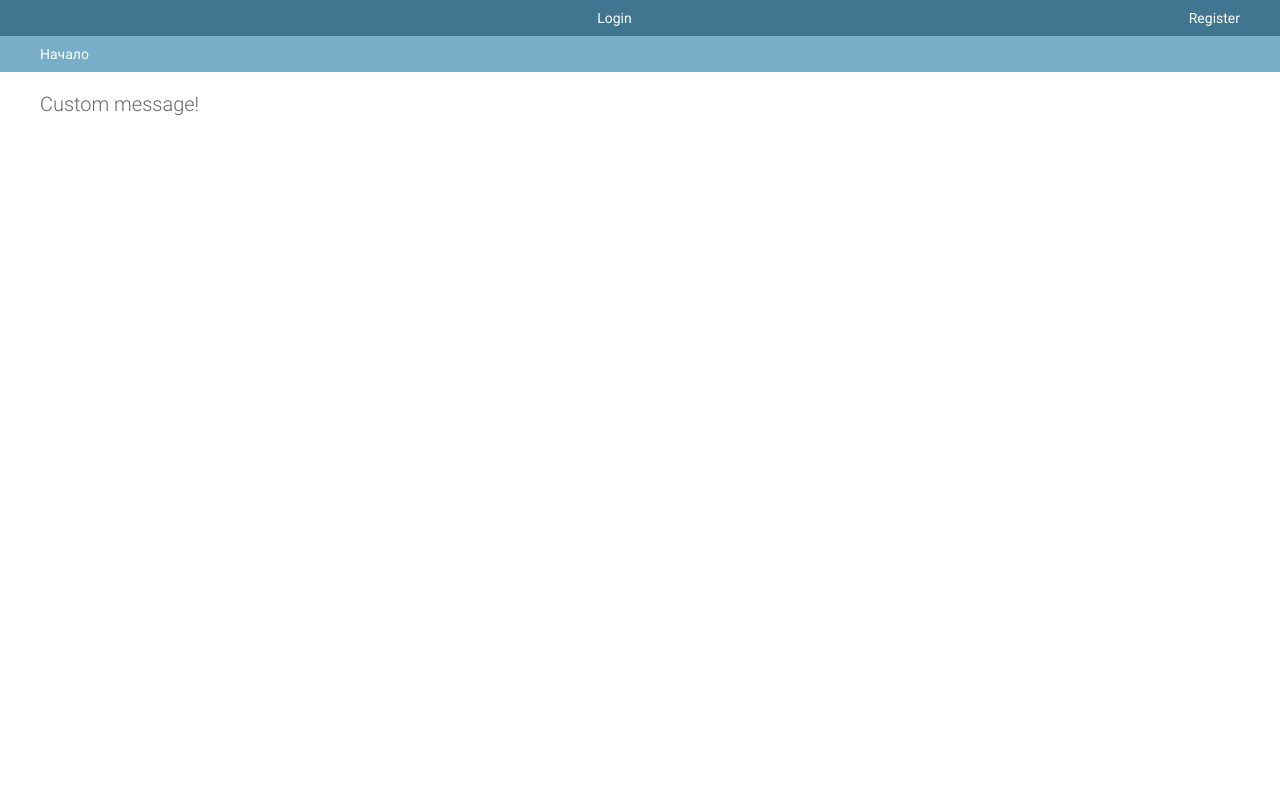
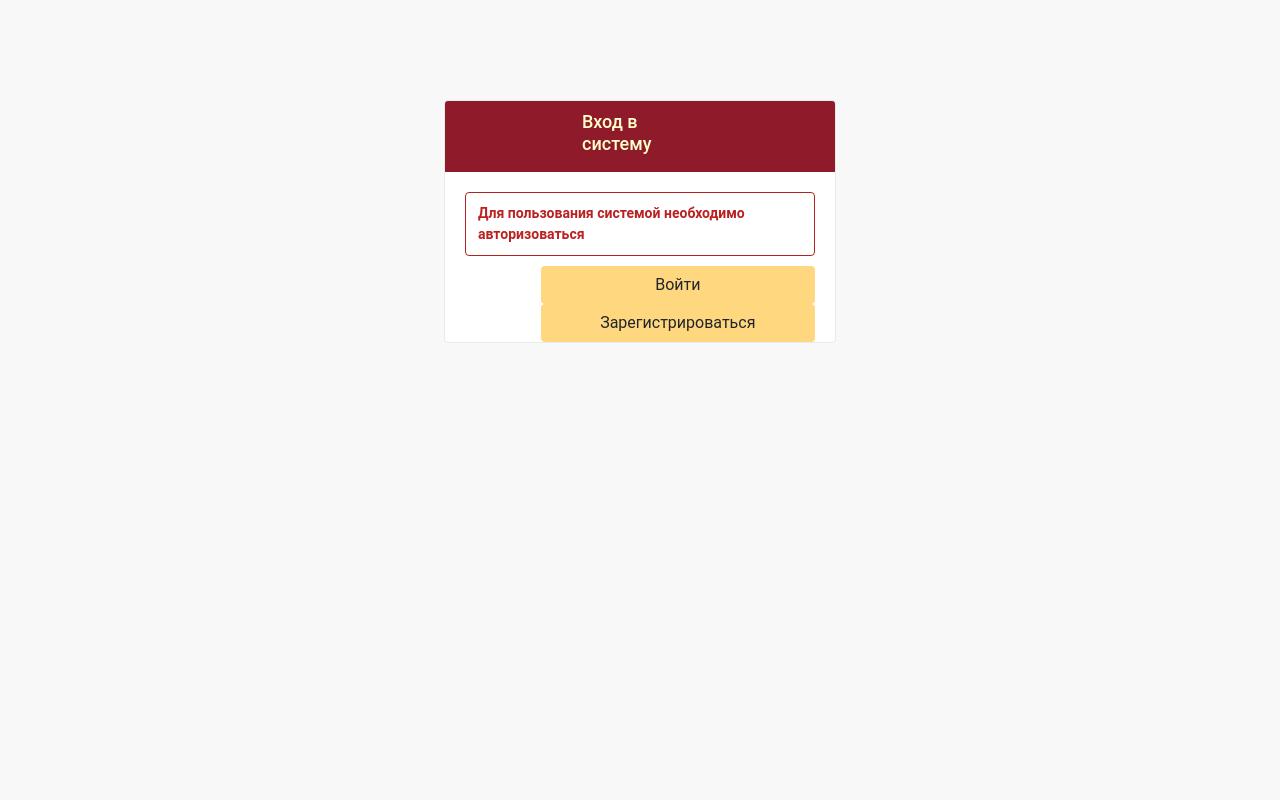
Before and after one commit to ElisabethZelensky/CAT, a Django app: page / in a window 1280 px wide. Run offline with Django 3.2, Linux system fonts and the light colour scheme; some libraries are stand-ins or nearby versions.

Commit message:
change index page

```diff
--- a/csharp/templates/csharp/index.html
+++ b/csharp/templates/csharp/index.html
@@ -1,18 +1,133 @@
-{#{% extends "admin/base_site.html" %}#}
-{#{% load i18n static %}#}
 
-{% extends "admin/base.html" %}
-{% load static %}
 
-{% block nav-global %}
-    <a href="#">Login</a>
-    <a href="#">Register</a>
-{% endblock %}
+{% load bootstrap4 %}
+<!DOCTYPE html>
+<html lang="en">
+<head>
+    <meta charset="UTF-8">
+    {% bootstrap_css %}
+    <title>Вход в систему</title>
+</head>
 
-{% block content %}
+<body>
+    <div class="register">
+        <div id="container">
+            <div id="header">
+                <div id="branding">
+                    <h1 id="site-name">
+                        <span>Вход в систему</span>
+                    </h1>
+                </div>
+            </div>
 
-<h1>Custom message!</h1>
+            <div id="content" class="colM">
 
-<!-- Render the rest of the ChangeList view by calling block.super -->
-{{ block.super }}
-{% endblock %}
+                <p class="errornote">Для пользования системой необходимо авторизоваться</p>
+
+                <div class="submit-row">
+                    <a href="{% url 'admin:login' %}">
+                        {% buttons %}
+                            <button name="submit" class="btn btn-submit">Войти</button>
+                        {% endbuttons %}
+                    </a>
+                </div>
+                <div class="submit-row">
+                    <a href="{% url 'users:register' %}">
+                        {% buttons %}
+                            <button name="submit" class="btn btn-submit">Зарегистрироваться</button>
+                        {% endbuttons %}
+                    </a>
+                </div>
+
+            </div>
+        </div>
+    </div>
+</body>
+
+<style>
+    html {
+        background: #f8f8f8;
+    }
+    body {
+        margin: 0;
+        padding: 0;
+        font-size: 14px;
+        font-family: "Roboto","Lucida Grande","DejaVu Sans","Bitstream Vera Sans",Verdana,Arial,sans-serif;
+        color: #333;
+        background: #fff;
+    }
+
+    div {
+        display: block;
+    }
+
+    .register{
+        background: #f8f8f8;
+    }
+
+    #container{
+        background: #fff;
+        border: 1px solid #eaeaea;
+        border-radius: 4px;
+        overflow: hidden;
+        width: 28em;
+        min-width: 300px;
+        margin: 100px auto;
+    }
+
+    #header{
+        width: auto;
+        height: auto;
+        display: flex;
+        justify-content: space-between;
+        align-items: center;
+        padding: 10px 137px;
+        background: #8f1a2a;
+        color: #ffc;
+        overflow: hidden;
+    }
+
+    #branding{
+        float: left;
+    }
+
+    #site-name{
+        font-size: 18px;
+    }
+
+    #content{
+        padding: 20px 20px 0;
+    }
+
+    .errornote{
+        font-size: 14px;
+        font-weight: 700;
+        display: block;
+        padding: 10px 12px;
+        margin: 0 0 10px 0;
+        color: #ba2121;
+        border: 1px solid #ba2121;
+        border-radius: 4px;
+        background-color: #fff;
+        background-position: 5px 12px;
+    }
+
+    .btn-submit{
+        background: #ffd77f;
+        width: 100%;
+    }
+
+    #login-form{
+
+    }
+
+    .submit-row {
+        clear: both;
+        padding: 0 0 0 5.4em;
+        margin: 0;
+        border: none;
+        background: none;
+        text-align: left;
+    }
+</style>
+</html>
--- a/py_csharp/settings.py
+++ b/py_csharp/settings.py
@@ -15,6 +15,7 @@ import os
 # Build paths inside the project like this: os.path.join(BASE_DIR, ...)
 BASE_DIR = os.path.dirname(os.path.dirname(os.path.abspath(__file__)))
 
+LOGOUT_REDIRECT_URL = '/'
 
 # Quick-start development settings - unsuitable for production
 # See https://docs.djangoproject.com/en/3.0/howto/deployment/checklist/
```
Also changed, not shown: db.sqlite3.
